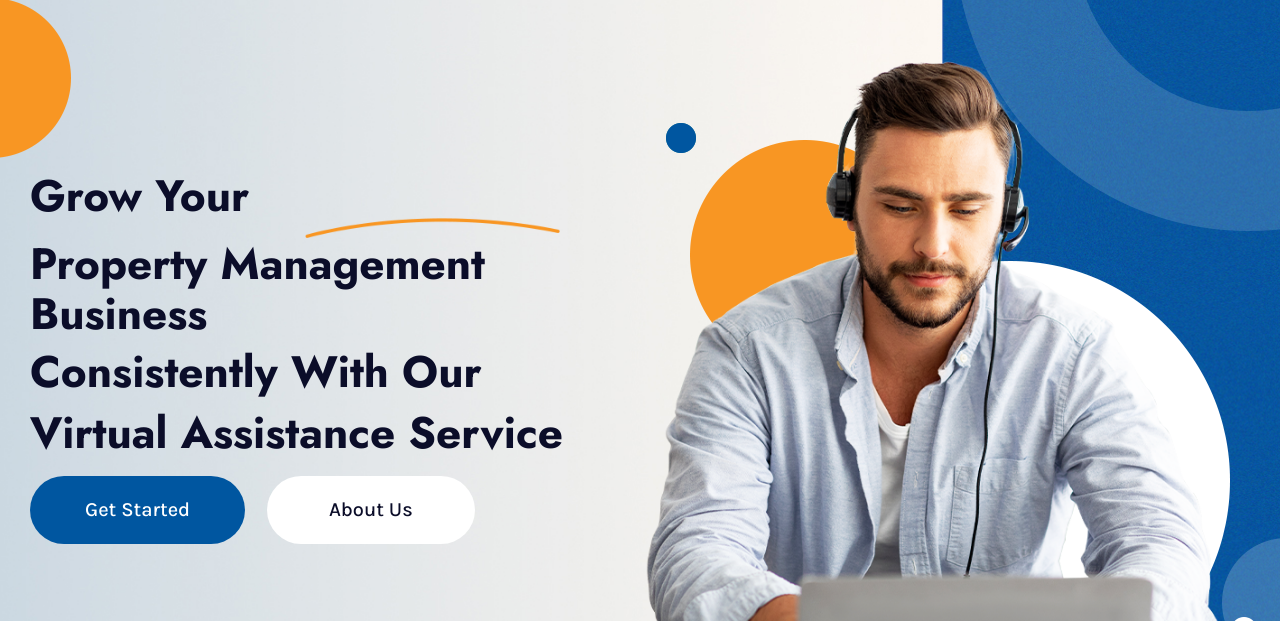
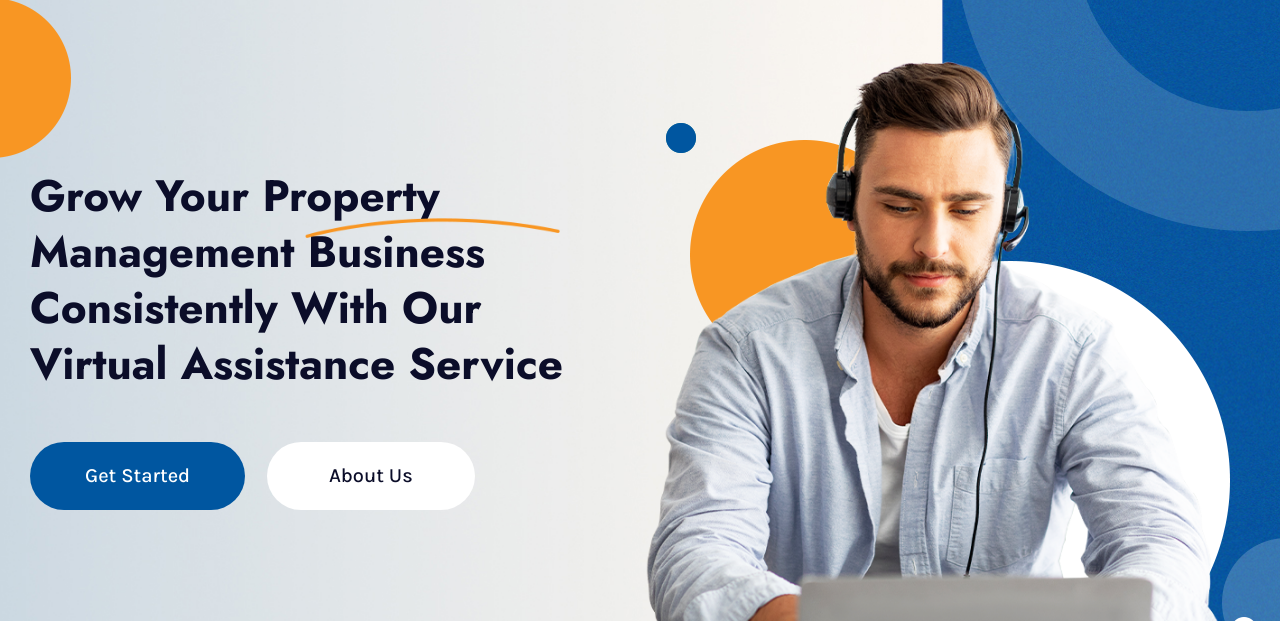
Before and after one commit to sampeterspsi/psiwebsite, a plain HTML site: page index.html in a window 1280 px wide. Shown: the part 179-800 px from the top of the page. Drawn offline with nearby package versions, Linux system fonts and the light colour scheme.

Commit message:
Final Edit

```diff
--- a/assets/css/style.css
+++ b/assets/css/style.css
@@ -46,7 +46,7 @@ body {
 }
 h1{
     font-family: 'Jost', sans-serif;
-    font-size: 54px;
+    font-size: 46px;
     line-height: 65px;
     font-weight: 700;
     color: var(--e-global-color-primary);
@@ -232,15 +232,15 @@ p{
 /* Home Page Banner Section Style */
 
 .banner-section{
-    padding: 125px 235px 0;
+    padding: 125px 150px 0;
     position: relative;
 }
 .banner-section .banner-section-content{
-    padding-top: 30px;
+    padding-top: 98px;
     position: relative;
 }
 .banner-section h1{
-    margin-bottom: 15px;
+    margin-bottom: 50px;
 }
 .banner-section p{
     font-weight: 400;
--- a/index.html
+++ b/index.html
@@ -90,10 +90,7 @@
             <div class="row">
                 <div class="col-lg-6 col-md-6 col-sm-12 col-xs-12 text-md-left text-center">
                     <div class="banner-section-content">
-                        <h1 data-aos="fade-up">Grow Your</h1>
-                        <h2 data-aos="fade-up">Property Management Business</h2>
-                        <h2 data-aos="fade-right">Consistently With Our</h2>
-                        <h1 data-aos="fade-right margin_bottom">Virtual Assistance Service</h1>
+                        <h1 data-aos="fade-up">Grow Your Property Management Business Consistently With Our Virtual Assistance Service</h1>
                         <div class="btn_wrapper" data-aos="fade-up">
                             <a class="text-decoration-none getstarted_btn" href="index-2.html">Get Started</a>
                             <a class="text-decoration-none aboutus_btn" href="about.html">About Us</a>
```
